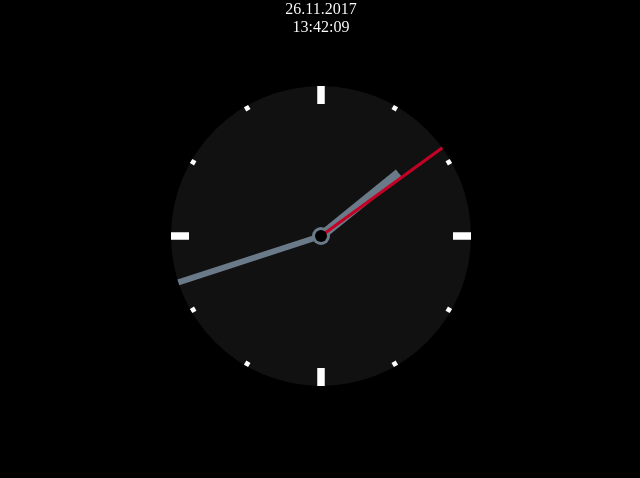
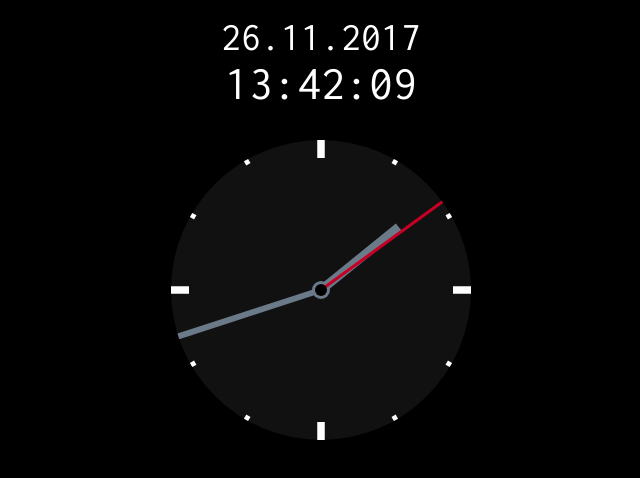
Before and after one commit to StegSchreck/js-clock, a plain HTML site: page index.html in a window 1280 px wide. Shown: the whole page, without its empty margins (319-959 px from the left). Drawn offline with Linux system fonts and the light colour scheme.

Commit message:
refactoring

```diff
--- a/index.html
+++ b/index.html
@@ -16,15 +16,20 @@
 		<meta http-equiv='cache-control' content='no-cache'>
 
 		<TITLE>Clock</TITLE>
+
+		<link rel='SHORTCUT ICON' href='./static/elements/favicon.png'>
 		<link rel='stylesheet' href='./static/css/base.css' type='text/css'>
+        <link href="https://fonts.googleapis.com/css?family=Inconsolata" rel="stylesheet">
+
 		<script src='./static/js/clock.js' type='text/javascript'></script>
-	<link rel='SHORTCUT ICON' href='./static/elements/favicon.png'>
+
 		<base target='_self'>
 	</HEAD>
-
 	<BODY>
-<div id="Clock"></div>
+		<div id="Clock">
+            <span id="Date"></span><br>
+            <span id="Time"></span>
+        </div>
 		<canvas id="canvas" width="300px" height="300px"></canvas><br><br>
-
 	</BODY>
 </HTML>
--- a/static/css/base.css
+++ b/static/css/base.css
@@ -1,11 +1,5 @@
-@font-face {
-    font-family: Lane;
-    src: url(../fonts/LANENAR.TTF);
-}
-
 body {
-	font-size: 100.01%;
-	font-family: Lane Helvetica sans-serif;
+	font-family: 'Inconsolata', sans-serif;
 	margin: 0; padding: 0;
 	text-align: center;
 	width: 100%;
@@ -15,5 +9,14 @@ body {
 }
 
 #Clock {
-	margin-bottom:50px;
+    margin-top: 1em;
+    margin-bottom: 2em;
 }
+
+#Date {
+    font-size: 2.5em;
+}
+
+#Time {
+    font-size: 3em;
+}
--- a/static/js/clock.js
+++ b/static/js/clock.js
@@ -1,12 +1,12 @@
 function updateTime() {
 	date = new Date();
-	clock = document.getElementById("Clock");
-    var formatted_date_short = ("0" + date.getDate()).slice(-2) + "." + ("0" + (date.getMonth() + 1)).slice(-2) + ".";
-    var formatted_date_with_year = formatted_date_short + date.getFullYear();
-    var formatted_time_short = ("0" + date.getHours()).slice(-2) + ":" + ("0" + date.getMinutes()).slice(-2);
-    var formatted_time_with_seconds = formatted_time_short + ":" + ("0" + date.getSeconds()).slice(-2);
-	clock.innerHTML = formatted_date_with_year + "<br>" + formatted_time_with_seconds;
-	document.title = formatted_date_short + " " + formatted_time_short;
+    const formatted_date_short = ("0" + date.getDate()).slice(-2) + "." + ("0" + (date.getMonth() + 1)).slice(-2) + ".";
+    const formatted_date_with_year = formatted_date_short + date.getFullYear();
+    const formatted_time_short = ("0" + date.getHours()).slice(-2) + ":" + ("0" + date.getMinutes()).slice(-2);
+    const formatted_time_with_seconds = formatted_time_short + ":" + ("0" + date.getSeconds()).slice(-2);
+    document.getElementById("Date").innerHTML = formatted_date_with_year;
+    document.getElementById("Time").innerHTML = formatted_time_with_seconds;
+	document.title = formatted_date_short + " " + formatted_time_with_seconds;
 }
 
 function drawRectangle(x, y, width, height, color) {
@@ -24,22 +24,22 @@ function drawCircle(centerX, centerY, radius, color) {
 }
 
 function drawMarker(strokeWidth, strokeHeight, hour, color) {
-	var angle = ((2 * Math.PI / 12) * hour);
+	const angle = ((2 * Math.PI / 12) * hour);
 	context.rotate(angle);
 	drawRectangle(-strokeWidth/2, -Math.min(canvas.width, canvas.height)/2, strokeWidth, strokeHeight, color);
 	context.rotate(-angle);
 }
 
 function drawMainMarkers(strokeWidth, strokeHeight) {
-	var a = [3, 6, 9, 12];
-	for (i = 0; i < a.length; i++) {
+	const a = [3, 6, 9, 12];
+	for (var i = 0; i < a.length; i++) {
 		drawMarker(strokeWidth, strokeHeight, a[i], 'white');
 	}
 }
 
 function drawMinorMarkers(strokeWidth) {
-	var a = [1, 2, 4, 5, 7, 8, 10, 11];
-	for (i = 0; i < a.length; i++) {
+	const a = [1, 2, 4, 5, 7, 8, 10, 11];
+	for (var i = 0; i < a.length; i++) {
 		drawMarker(strokeWidth, strokeWidth, a[i], 'white');
 	}
 }
@@ -53,30 +53,31 @@ function drawClockBackground(strokeWidth, strokeHeight) {
 
 function drawClockArm(strokeWidth, lengthFactor, angle, color) {
 	context.rotate(angle);
-    drawRectangle(-(strokeWidth/2), 0, strokeWidth, -Math.min(canvas.width, canvas.height)/2*lengthFactor, color);
+	const clockArmLength = -Math.min(canvas.width, canvas.height)/2*lengthFactor;
+	drawRectangle(-(strokeWidth/2), 0, strokeWidth, clockArmLength, color);
 	context.rotate(-angle);
 }
 
 function drawClockHour(strokeWidth) {
-	var widthFactor = 1.5;
-	var lengthFactor = 2/3;
+	const widthFactor = 1.5;
+	const lengthFactor = 2/3;
 	var angle = ((2 * Math.PI / 12) * date.getHours());
 	angle += ((2 * Math.PI / (12 * 60)) * date.getMinutes());
 	drawClockArm(strokeWidth*widthFactor, lengthFactor, angle, '#6A7A89');
 }
 
 function drawClockMinute(strokeWidth) {
-	var widthFactor = 1;
-	var lengthFactor = 1;
-	var angle = (2 * Math.PI / 60) * date.getMinutes();
+	const widthFactor = 1;
+	const lengthFactor = 1;
+	const angle = (2 * Math.PI / 60) * date.getMinutes();
 	//angle += ((2 * Math.PI / (60 * 60)) * date.getSeconds()); // smooth minute arm
 	drawClockArm(strokeWidth*widthFactor, lengthFactor, angle, '#6A7A89');
 }
 
 function drawClockSecond(strokeWidth) {
-	var widthFactor = 0.5;
-	var lengthFactor = 1;
-	var angle = (2 * Math.PI / 60) * date.getSeconds();
+	const widthFactor = 0.5;
+	const lengthFactor = 1;
+	const angle = (2 * Math.PI / 60) * date.getSeconds();
 	drawClockArm(strokeWidth*widthFactor, lengthFactor, angle, '#C50025');
 }
 
@@ -101,6 +102,6 @@ function drawClock() {
 
 
 window.setInterval(function() {
-	updateTime(),
-	drawClock()
+	updateTime();
+	drawClock();
 }, 1000);
```
Lines whose indentation alone changed are shown as unchanged.
